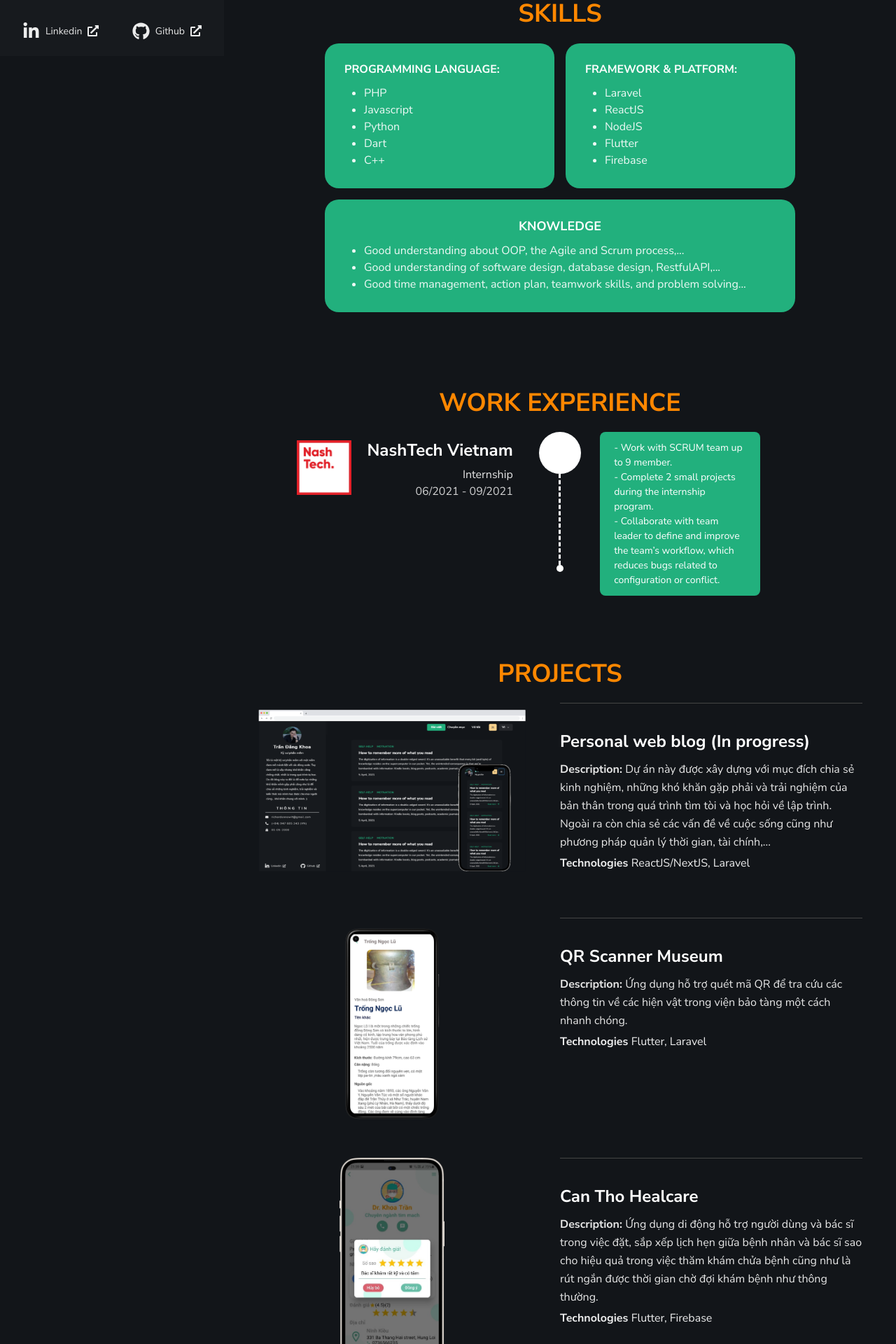
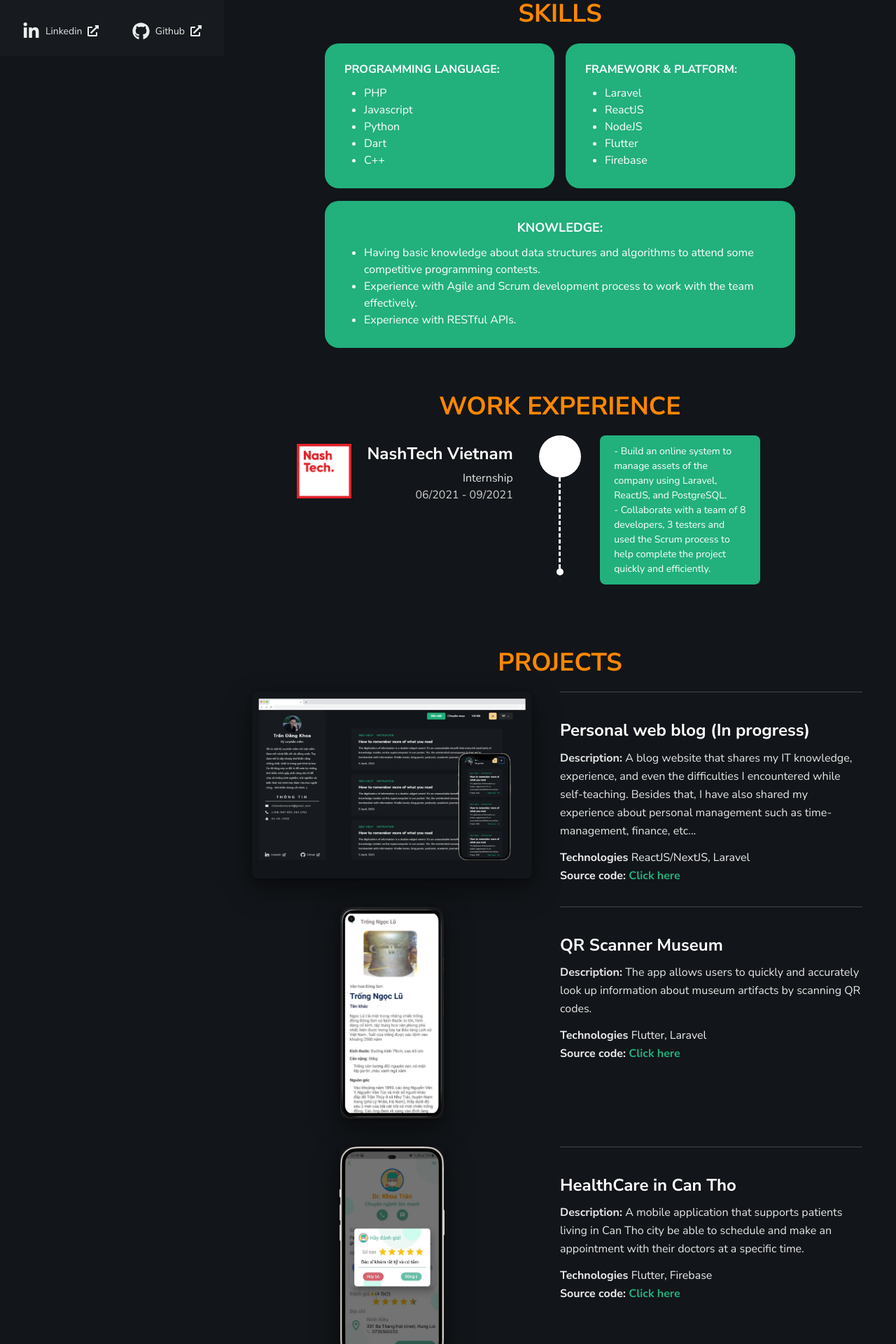
Before and after one commit to richardktran/Personal-Blog, a Next.js app: page /about in a window 1280 px wide. Shown: the part 720-2640 px from the top of the page at 70% size. Built offline with nearby package versions, Linux system fonts and the light colour scheme; some icons are missing.

Commit message:
feat: make bilingual for project description

```diff
--- a/components/about/Certifications.js
+++ b/components/about/Certifications.js
@@ -15,7 +15,7 @@ export default function Certifications({ ...props }) {
 
     return (
         <MotionFlex direction="column" w="100%" alignItems="center" justifyItems="center" {...props}>
-            <Heading as="h1" color={headingColor} textTransform='uppercase' fontWeight="bold" my={5}>
+            <Heading as="h1" fontSize={{ base: '2xl', md: '4xl' }} color={headingColor} textTransform='uppercase' fontWeight="bold" my={5}>
                 {trans.about.certifications_title}
             </Heading>
             <CertificateCard
--- a/components/about/Education.js
+++ b/components/about/Education.js
@@ -37,7 +37,7 @@ export default function Education({ ...props }) {
     return (
         <Box w="90%" px={{ base: 3, md: 5, lg: 8 }}>
             <MotionFlex direction="column" alignSelf="center" alignItems="center"  {...props}>
-                <Heading as="h1" color={headingColor} textTransform='uppercase' fontWeight="bold" >
+                <Heading as="h1" fontSize={{ base: '2xl', md: '4xl' }} color={headingColor} textTransform='uppercase' fontWeight="bold" >
                     {trans.about.education_title}
                 </Heading>
                 <MotionGrid
--- a/components/about/Projects.js
+++ b/components/about/Projects.js
@@ -15,59 +15,65 @@ export default function Projects({ ...props }) {
 
     return (
         <MotionFlex direction="column" w="100%" alignItems="center" justifyItems="center" {...props}>
-            <Heading as="h1" color={headingColor} textTransform='uppercase' fontWeight="bold" my={5}>
+            <Heading as="h1" fontSize={{ base: '2xl', md: '4xl' }} color={headingColor} textTransform='uppercase' fontWeight="bold" my={5}>
                 {trans.about.project_title}
             </Heading>
             <ProjectCard
-                projectName={`${trans.about.personal_web} (In progress)`}
+                projectName={`${trans.about.personal_web_name} (In progress)`}
                 description={trans.about.personal_web_description}
                 technologies="ReactJS/NextJS, Laravel"
                 imgUrl="/images/projects/blog1.png"
+                srcUrl="https://github.com/richardktran/Personal-Blog"
                 frameColor={frameColor}
                 subColor={grayTextColor}
                 titleColor={stressTextColor}
             />
             <ProjectCard
                 projectName="QR Scanner Museum"
-                description="Ứng dụng hỗ trợ quét mã QR để tra cứu các thông tin về các hiện vật trong viện bảo tàng một cách nhanh chóng."
+                description={trans.about.qr_description}
                 technologies="Flutter, Laravel"
                 imgUrl="/images/projects/qr.png"
+                srcUrl="https://github.com/richardktran/Flutter_QR_Scanner_Museum"
                 frameColor={frameColor}
                 subColor={grayTextColor}
                 titleColor={stressTextColor}
             />
             <ProjectCard
-                projectName="Can Tho Healcare"
-                description="Ứng dụng di động hỗ trợ người dùng và bác sĩ trong việc đặt, sắp xếp lịch hẹn giữa bệnh nhân và bác sĩ sao cho hiệu quả trong việc thăm khám chửa bệnh cũng như là rút ngắn được thời gian chờ đợi khám bệnh như thông thường."
+                projectName="HealthCare in Can Tho"
+                description={trans.about.healcare_description}
                 technologies="Flutter, Firebase"
                 imgUrl="/images/projects/cthealth1.png"
+                srcUrl="https://github.com/richardktran/Health-Care-In-CanTho"
                 frameColor={frameColor}
                 subColor={grayTextColor}
                 titleColor={stressTextColor}
             />
             <ProjectCard
                 projectName="Wowfood"
-                description="Trang web nhỏ này giúp người dùng có thể xem, lựa chọn và đặt món ăn mà mình ưa thích một cách nhanh chóng và trực quan."
+                description={trans.about.wowfood_description}
                 technologies="NodeJS, ReactJS, MySQL"
                 imgUrl="/images/projects/wowfood.png"
+                srcUrl="https://github.com/richardktran/wowfood-project"
                 frameColor={frameColor}
                 subColor={grayTextColor}
                 titleColor={stressTextColor}
             />
             <ProjectCard
                 projectName="Bookworm"
-                description="Với Bookworm, người dùng có thể xem, đánh giá và đặt mua sách trực tuyến một cách nhanh chóng và tiện lợi."
+                description={trans.about.bookworm_description}
                 technologies="Laravel, ReactJS, PostgreSQL"
                 imgUrl="/images/projects/bookworm.png"
+                srcUrl="https://github.com/richardktran/Bookworm-App"
                 frameColor={frameColor}
                 subColor={grayTextColor}
                 titleColor={stressTextColor}
             />
             <ProjectCard
                 projectName="Quick Formula"
-                description="Trang web giúp học sinh có thể tra cứu các công thức toán, lý, hóa, sinh,... một cách nhanh chóng, làm tăng tốc độ làm bài tập và có các mẹo để ghi nhớ công thức, giúp cho việc ghi nhớ công thức trở nên dễ dàng và hiệu quả hơn."
-                technologies="PHP, Javascript, MySQL"
+                description={trans.about.qf_description}
+                technologies="HTML, CSS, PHP, Javascript, MySQL"
                 imgUrl="/images/projects/qf1.png"
+                srcUrl="https://github.com/richardktran/Quick-Formula"
                 frameColor={frameColor}
                 subColor={grayTextColor}
                 titleColor={stressTextColor}
--- a/components/about/Skill.js
+++ b/components/about/Skill.js
@@ -31,13 +31,13 @@ export default function Skill({ ...props }) {
     const trans = useTrans();
     const headingColor = useColorModeValue('light_heading_color', 'dark_heading_color');
     const stressTextColor = 'stress_card_text'
-    const grayTextColor = 'stress_card_text_blur'
+    const grayTextColor = 'stress_card_text'
     const bgColor = 'stress_card_bg'
 
 
     return (
         <MotionBox w={{ base: '80%', md: '80%', lg: '70%', xl: '70%' }} my={3}  {...props}>
-            <Heading as="h1" color={headingColor} textAlign="center" textTransform='uppercase' fontWeight="bold" my={5}>
+            <Heading as="h1" fontSize={{ base: '2xl', md: '4xl' }} color={headingColor} textAlign="center" textTransform='uppercase' fontWeight="bold" my={5}>
                 {trans.about.skill_title}
             </Heading>
             <Box
@@ -100,7 +100,7 @@ export default function Skill({ ...props }) {
                             py={{ base: 5, md: 5, lg: 7, xl: 7 }}
                         >
                             <Heading as="h6" alignSelf="center" fontSize="lg" textTransform='uppercase' color={stressTextColor} fontWeight="bold">
-                                {trans.about.knowledge}
+                                {trans.about.knowledge}:
                             </Heading>
                             <UnorderedList ml={7} mt={3} color={grayTextColor} fontWeight="normal">
                                 <ListItem>{trans.about.knowledge1}</ListItem>
--- a/components/about/Summary.js
+++ b/components/about/Summary.js
@@ -12,7 +12,9 @@ export default function Summary({ ...props }) {
 
     return (
         <MotionFlex justify="center" align="center" direction="column" {...props}>
-            <Heading as="h1" color={headingColor} textTransform='uppercase' fontWeight="bold">{trans.about.summary_title}</Heading>
+            <Heading as="h1" fontSize={{ base: 'xl', md: '3xl', lg: '4xl' }} color={headingColor} textTransform='uppercase' fontWeight="bold">
+                {trans.about.summary_title}
+            </Heading>
             <Text my={3} style={{ textIndent: 20 }} color={textColor}>
                 {trans.about.summary1}
             </Text>
--- a/components/common/ProjectCard.js
+++ b/components/common/ProjectCard.js
@@ -32,7 +32,7 @@ const rightItemEffect = {
 }
 
 
-export default function ProjectCard({ projectName, description, technologies, imgUrl, titleColor, frameColor, subColor }) {
+export default function ProjectCard({ projectName, description, technologies, imgUrl, srcUrl, titleColor, frameColor, subColor }) {
     const trans = useTrans();
     return (
         <Box w="100%" mb={10}>
@@ -46,6 +46,7 @@ export default function ProjectCard({ projectName, description, technologies, im
                 position={{ base: 'static', md: 'relative' }}
             >
                 <MotionFlex
+
                     w={{ base: '100%', md: '50%' }}
                     px={{ base: '3', md: '5', lg: '8', xl: '10' }}
                     variants={leftItemEffect}
@@ -53,9 +54,10 @@ export default function ProjectCard({ projectName, description, technologies, im
                     alignItems="flex-start"
                 >
                     <MotionImage
+                        boxShadow='dark-lg'
                         whileHover={{ scale: 1.2 }}
                         src={imgUrl}
-                        borderRadius="8px"
+                        borderRadius="lg"
                         // w="100%"
                         maxH="303px"
                         objectFit="fill "
@@ -93,6 +95,7 @@ export default function ProjectCard({ projectName, description, technologies, im
                         lineHeight={{ base: 'base', lg: 'tall', xl: 'tall' }}
                         textAlign='left'
                         color={subColor}
+                        pb={3}
                     >
                         <span><strong>{trans.about.description}: </strong></span>
                         {description}
@@ -101,6 +104,12 @@ export default function ProjectCard({ projectName, description, technologies, im
                         <span><strong>{trans.about.technologies} </strong></span>
                         {technologies}
                     </Text>
+                    <Text fontSize={{ base: 'xs', lg: 'md', xl: 'md' }} lineHeight="tall">
+                        <span><strong>Source code: </strong></span>
+                        <Text as="span" fontWeight="bold" color="tag_color">
+                            <a href={srcUrl} target="_blank">Click here</a>
+                        </Text>
+                    </Text>
                 </MotionFlex>
             </MotionStack>
         </Box>
--- a/lang/en.js
+++ b/lang/en.js
@@ -16,15 +16,15 @@ export default {
         'read_more': 'Read more'
     },
     about: {
-        'summary_title': 'summary',
+        'summary_title': 'OBJECTIVES',
         'summary1': "My short-term goal is to work in a dynamic, laid-back, and creative environment where I can fully develop my learning spirit and creativity. As a result, I'll be able to achieve my long-term objectives more effectively.",
         'summary2': "My long-term goal is to apply the knowledge which I accumulate for a long time to contribute to the important objectives of my company. I want to become a valuable, a great influence person not only for my company but also for a lot of people around me, for society, and also for myself.",
 
         'work_experience_title': "work experience",
         'position': "Internship",
-        'nashtech_description1': "- Work with SCRUM team up to 9 member.",
-        'nashtech_description2': "- Complete 2 small projects during the internship program.",
-        'nashtech_description3': "- Collaborate with team leader to define and improve the team’s workflow, which reduces bugs related to configuration or conflict.",
+        'nashtech_description1': "- Build an online system to manage assets of the company using Laravel, ReactJS, and PostgreSQL.",
+        'nashtech_description2': "- Collaborate with a team of 8 developers, 3 testers and used the Scrum process to help complete the project quickly and efficiently.",
+        'nashtech_description3': "",
 
         'education_title': "education",
         'university': "Can Tho University",
@@ -39,9 +39,9 @@ export default {
         'programming_language': "Programming Language",
         'framework_platform': "Framework & Platform",
         'knowledge': 'knowledge',
-        'knowledge1': 'Good understanding about OOP, the Agile and Scrum process,...',
-        'knowledge2': 'Good understanding of software design, database design, RestfulAPI,...',
-        'knowledge3': 'Good time management, action plan, teamwork skills, and problem solving...',
+        'knowledge1': 'Having basic knowledge about data structures and algorithms to attend some competitive programming contests.',
+        'knowledge2': 'Experience with Agile and Scrum development process to work with the team effectively.',
+        'knowledge3': 'Experience with RESTful APIs.',
 
         'certifications_title': 'Certifications',
         'rookie_cert_name': 'Acknowledgement of completion: The Rookies Program',
@@ -53,7 +53,13 @@ export default {
         'project_title': 'projects',
         'description': 'Description',
         'technologies': 'Technologies',
-        'personal_web': 'Personal web blog',
-        'personal_web_description': 'Dự án này được xây dựng với mục đích chia sẻ kinh nghiệm, những khó khăn gặp phải và trải nghiệm của bản thân trong quá trình tìm tòi và học hỏi về lập trình. Ngoài ra còn chia sẻ các vấn đề về cuộc sống cũng như phương pháp quản lý thời gian, tài chính,...',
+        'personal_web_name': 'Personal web blog',
+        'personal_web_description': 'A blog website that shares my IT knowledge, experience, and even the difficulties I encountered while self-teaching. Besides that, I have also shared my experience about personal management such as time-management, finance, etc...',
+        'qr_description': 'The app allows users to quickly and accurately look up information about museum artifacts by scanning QR codes.',
+        'healcare_description': 'A mobile application that supports patients living in Can Tho city be able to schedule and make an appointment with their doctors at a specific time.',
+        'wowfood_description': 'A website helps customers to choose and order their favorite food quickly and conveniently.',
+        'bookworm_description': 'A website helps readers to choose and order books that are their favorite quickly and conveniently.',
+        'qf_description': 'This web application helps students who study at high school be able to look up what formula they want by giving the subject and some keywords of this formula.',
+
     }
 }
```
Also changed, not shown: lang/vi.js (+6 -1 lines), public/images/projects/qr.png.
